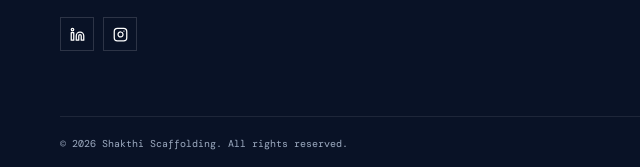
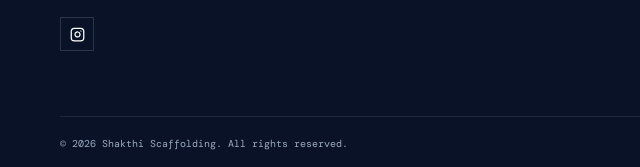
Before and after one commit to giridhar-123974/shakthi-scaffolding-website, a plain HTML site: page about.html in a window 1280 px wide. Shown: the part 1716-1883 px from the top of the page, 0-640 px from the left. Drawn offline with nearby package versions, Linux system fonts and the light colour scheme; a web font is replaced by a local one.

Commit message:
Remove LinkedIn link from footer across all pages

```diff
--- a/about.html
+++ b/about.html
@@ -191,13 +191,6 @@
           <p class="footer-lead">Built on safety. Delivered with strength.</p>
           <p>Premium scaffolding rental, installation, and access solutions across Bangalore and Andhra Pradesh.</p>
           <div class="socials">
-            <a href="https://www.linkedin.com" target="_blank" rel="noreferrer" aria-label="LinkedIn" data-testid="footer-linkedin-link">
-              <svg width="15" height="15" viewBox="0 0 24 24" fill="none" stroke="currentColor" stroke-width="2" stroke-linecap="round" stroke-linejoin="round">
-                <path d="M16 8a6 6 0 0 1 6 6v7h-4v-7a2 2 0 0 0-2-2 2 2 0 0 0-2 2v7h-4v-7a6 6 0 0 1 6-6z"></path>
-                <rect width="4" height="12" x="2" y="9"></rect>
-                <circle cx="4" cy="4" r="2"></circle>
-              </svg>
-            </a>
             <a href="https://www.instagram.com/shakthi_scaffolding?vrfl=NG5maXV0N280Njho" target="_blank" rel="noreferrer" aria-label="Follow Shakthi Scaffolding on Instagram" data-testid="footer-instagram-link">
               <svg width="15" height="15" viewBox="0 0 24 24" fill="none" stroke="currentColor" stroke-width="2" stroke-linecap="round" stroke-linejoin="round">
                 <rect width="20" height="20" x="2" y="2" rx="5" ry="5"></rect>
```
Also changed, not shown: contact.html (+0 -7 lines), gallery.html (+0 -7 lines), index.html (+0 -7 lines), projects.html (+0 -7 lines), safety.html (+0 -7 lines), services.html (+0 -7 lines), 1 other file.
